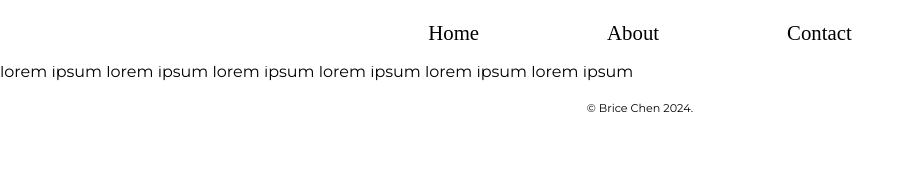
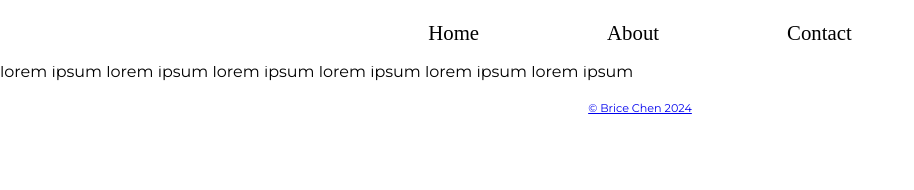
Before and after one commit to bChen-95/christianMS, a React (Vite) app: page /about in a window 1280 px wide. Shown: the top 190 px of the page, without its empty margins (0-914 px from the left). Built offline with nearby package versions, Linux system fonts and the light colour scheme.

Commit message:
add link to footer

```diff
--- a/src/components/Footer.jsx
+++ b/src/components/Footer.jsx
@@ -2,7 +2,10 @@
 function Footer() {
     return (
         <footer>
-            <p>&copy; Brice Chen 2024.</p>
+            <p>
+                <a href="https://bricechen.ca">&copy; Brice Chen 2024</a>
+            </p>
+
         </footer>
     );
 }
```
